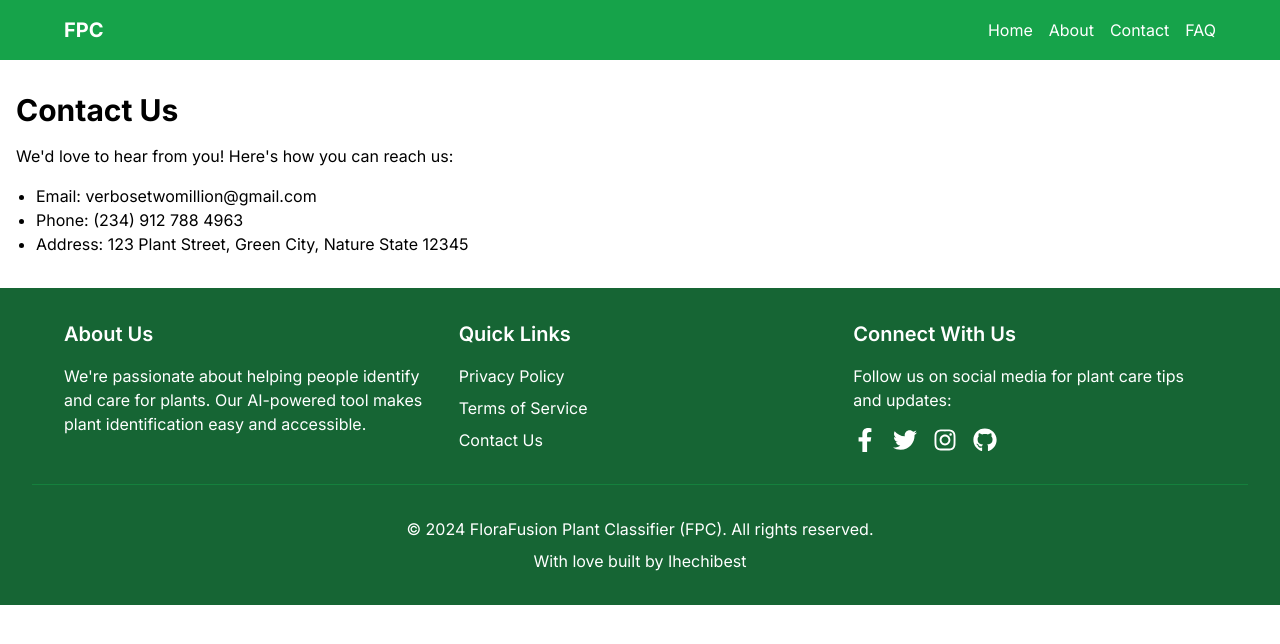
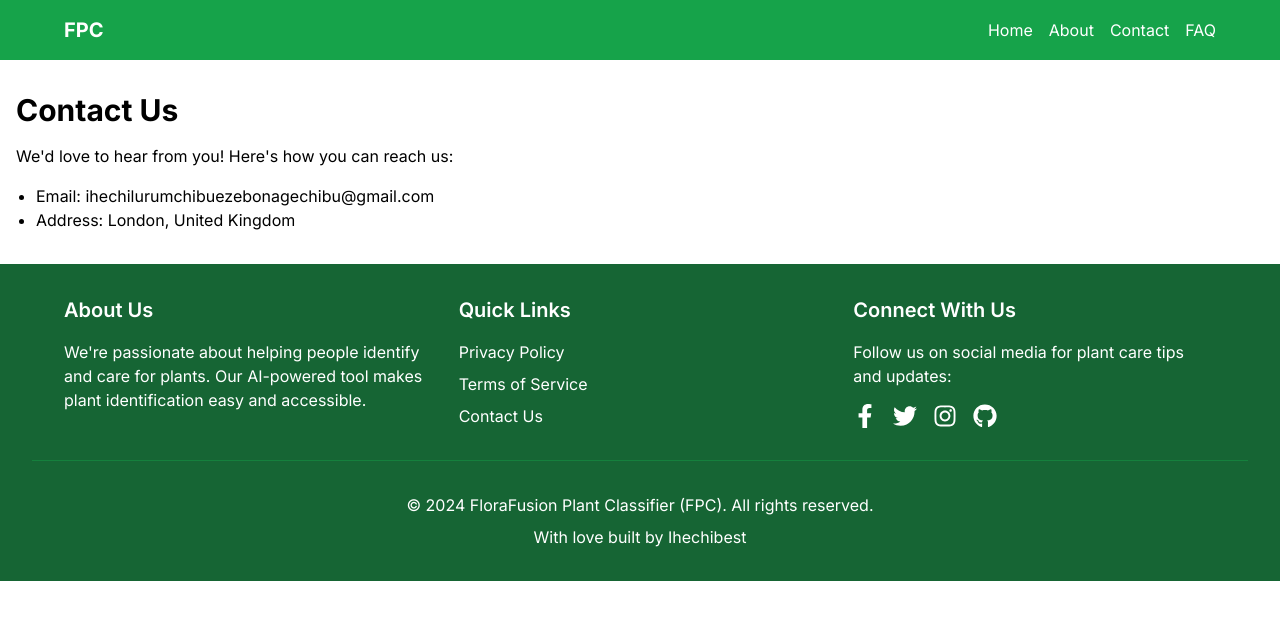
Before and after one commit to SeasonLeague/Flora, a Next.js app: page /contact in a window 1280 px wide. Shown: the top 644 px of the page. Built offline with nearby package versions, Linux system fonts and the light colour scheme.

Commit message:
Update page.tsx

```diff
--- a/app/contact/page.tsx
+++ b/app/contact/page.tsx
@@ -4,9 +4,8 @@ export default function Contact() {
         <h1 className="text-3xl font-bold mb-4">Contact Us</h1>
         <p className="mb-4">We'd love to hear from you! Here's how you can reach us:</p>
         <ul className="list-disc pl-5">
-          <li>Email: verbosetwomillion@gmail.com</li>
-          <li>Phone: (234) 912 788 4963</li>
-          <li>Address: 123 Plant Street, Green City, Nature State 12345</li>
+          <li>Email: ihechilurumchibuezebonagechibu@gmail.com</li>
+          <li>Address: London, United Kingdom</li>
         </ul>
       </div>
     );
```
